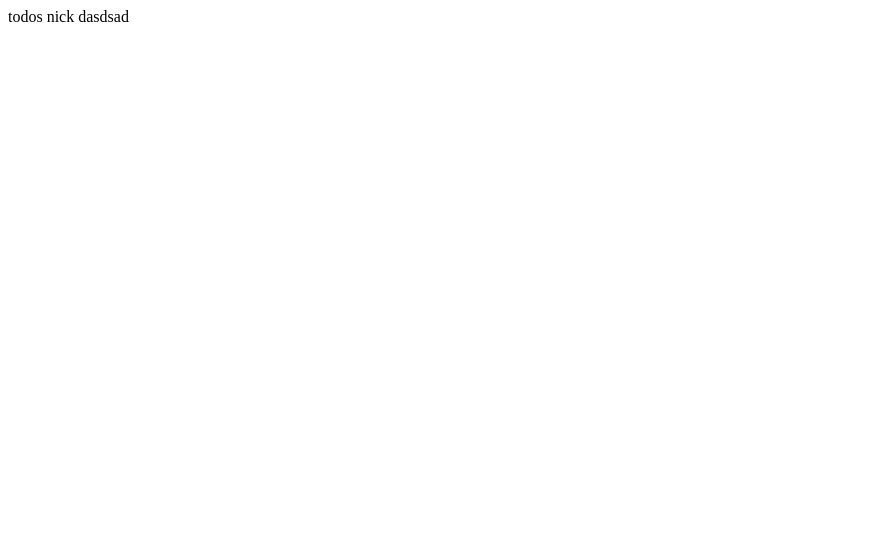
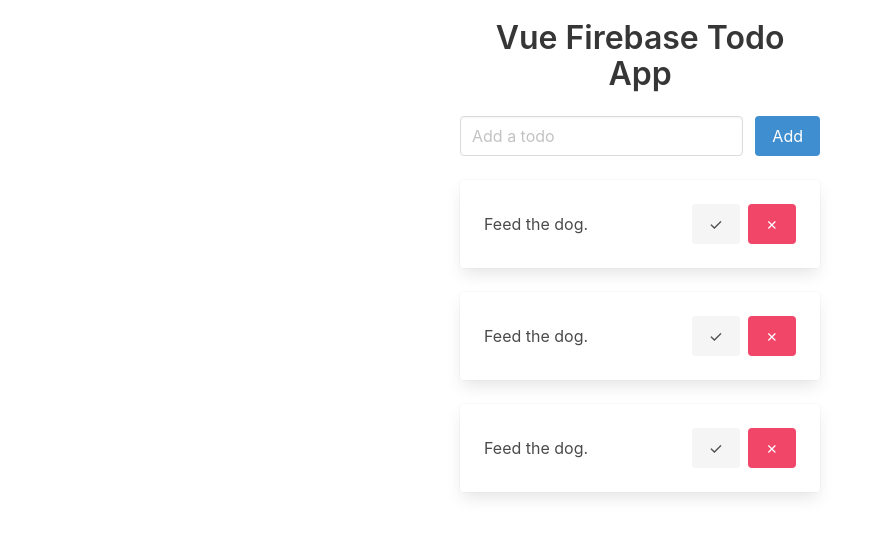
Before and after one commit to aeconick/vue-firebase-todo, a Vue app: page / in a window 1280 px wide. Shown: the top 536 px of the page, without its empty margins (0-875 px from the left). Built offline with nearby package versions, Linux system fonts and the light colour scheme.

Commit message:
Add static template

```diff
--- a/package.json
+++ b/package.json
@@ -8,6 +8,7 @@
     "preview": "vite preview"
   },
   "dependencies": {
+    "bulma": "^0.9.4",
     "vue": "^3.3.4"
   },
   "devDependencies": {
--- a/src/App.vue
+++ b/src/App.vue
@@ -1,3 +1,52 @@
 <template>
-  todos nick dasdsad
+  <div class="todo-app-container">
+
+    <div class="title has-text-centered">
+      Vue Firebase Todo App
+    </div>
+
+    <div class="field is-grouped mb-5">
+      <p class="control is-expanded">
+        <input class="input" type="text" placeholder="Add a todo">
+      </p>
+      <p class="control">
+        <a class="button is-info">
+          Add
+        </a>
+      </p>
+    </div>
+
+    <div v-for="i in 3" class="card mb-5">
+      <div class="card-content">
+        <div class="content">
+
+          <div class="columns is-mobile is-vcentered">
+            <div class="column">
+              Feed the dog.
+            </div>
+            <div class="column is-5 has-text-right">
+              <button class="button is-light">
+                &check;
+              </button>
+              <button class="button is-danger ml-2">
+                &cross;
+              </button>
+            </div>
+          </div>
+
+        </div>
+      </div>
+    </div>
+
+  </div>
 </template>
+
+<style>
+@import 'bulma/css/bulma.min.css';
+
+.todo-app-container {
+  max-width: 400px;
+  padding: 20px;
+  margin: 0 auto;
+}
+</style>
```
Also changed, not shown: 1 other file (tests, documents, lock files or other folders).
